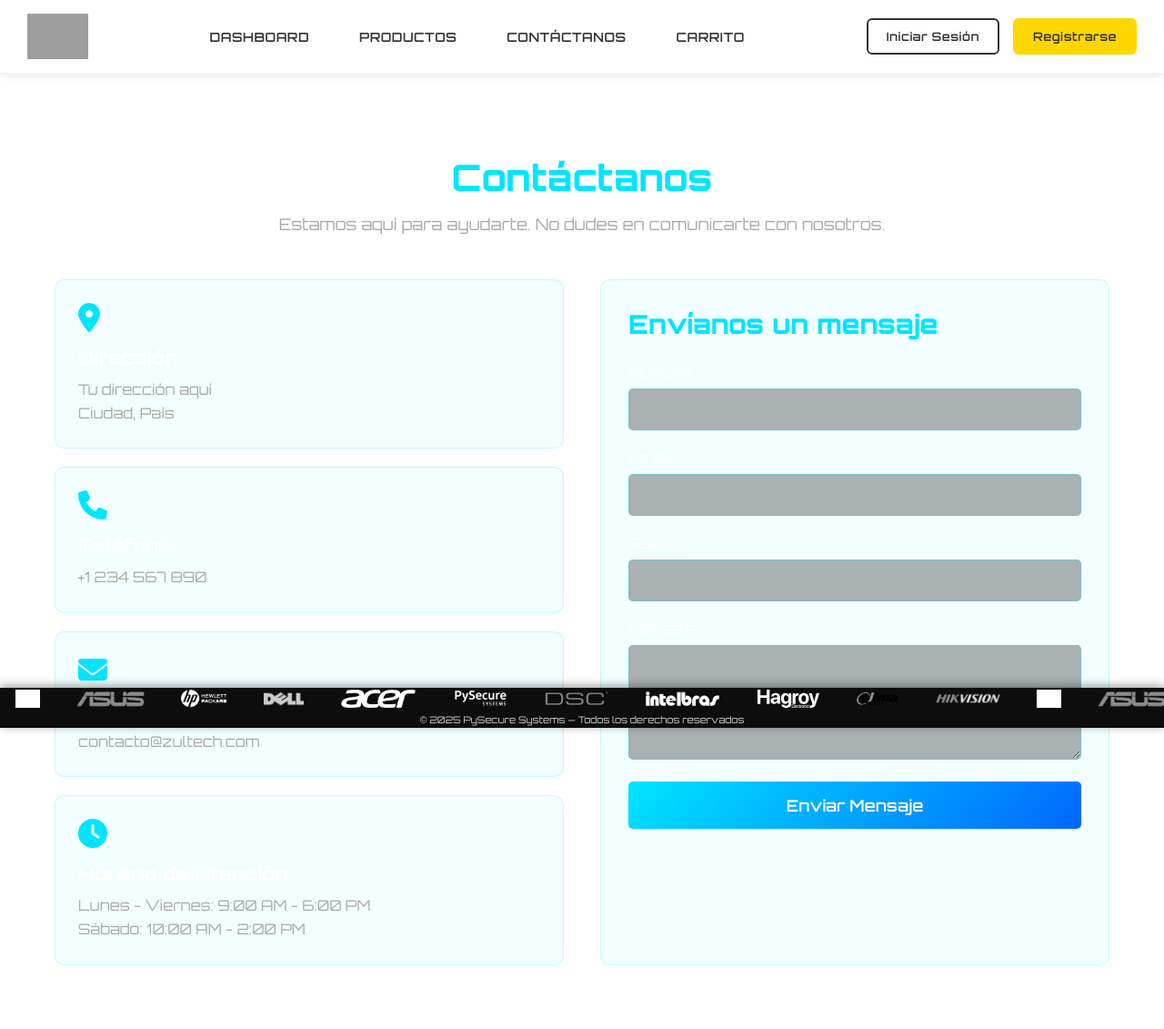
After one commit to BigBossSpektrum/MyWebsite, a Django app: page /contacto/ in a window 1280 px wide. The commit adds this page. Shown: the whole page at 91% size. Run offline with Django 5.2, Linux system fonts and the light colour scheme; grey boxes are pictures that could not be loaded.

Commit message:
feat: Add contact page with form and styling for user inquiries

```diff
--- /dev/null
+++ b/app_website/templates/contact.html
@@ -0,0 +1,73 @@
+{% extends 'base.html' %}
+{% load static %}
+
+{% block title %}Contáctanos - Zultech{% endblock %}
+
+{% block extra_css %}
+<link rel="stylesheet" href="{% static 'css/app_website/contact.css' %}">
+{% endblock %}
+
+{% block content %}
+<div class="contact-container">
+    <div class="contact-header">
+        <h1>Contáctanos</h1>
+        <p>Estamos aquí para ayudarte. No dudes en comunicarte con nosotros.</p>
+    </div>
+
+    <div class="contact-content">
+        <div class="contact-info">
+            <div class="info-card">
+                <i class="fas fa-map-marker-alt"></i>
+                <h3>Dirección</h3>
+                <p>Tu dirección aquí<br>Ciudad, País</p>
+            </div>
+
+            <div class="info-card">
+                <i class="fas fa-phone"></i>
+                <h3>Teléfono</h3>
+                <p>+1 234 567 890</p>
+            </div>
+
+            <div class="info-card">
+                <i class="fas fa-envelope"></i>
+                <h3>Email</h3>
+                <p>contacto@zultech.com</p>
+            </div>
+
+            <div class="info-card">
+                <i class="fas fa-clock"></i>
+                <h3>Horario de Atención</h3>
+                <p>Lunes - Viernes: 9:00 AM - 6:00 PM<br>Sábado: 10:00 AM - 2:00 PM</p>
+            </div>
+        </div>
+
+        <div class="contact-form">
+            <h2>Envíanos un mensaje</h2>
+            <form method="post">
+                {% csrf_token %}
+                <div class="form-group">
+                    <label for="name">Nombre</label>
+                    <input type="text" id="name" name="name" required>
+                </div>
+
+                <div class="form-group">
+                    <label for="email">Email</label>
+                    <input type="email" id="email" name="email" required>
+                </div>
+
+                <div class="form-group">
+                    <label for="subject">Asunto</label>
+                    <input type="text" id="subject" name="subject" required>
+                </div>
+
+                <div class="form-group">
+                    <label for="message">Mensaje</label>
+                    <textarea id="message" name="message" rows="5" required></textarea>
+                </div>
+
+                <button type="submit" class="btn-submit">Enviar Mensaje</button>
+            </form>
+        </div>
+    </div>
+</div>
+{% endblock %}
--- a/app_website/urls.py
+++ b/app_website/urls.py
@@ -3,4 +3,5 @@
 
 urlpatterns = [
     path('', views.Dashboard, name='Dashboard'),
+    path('contacto/', views.contact, name='contact'),
 ]
--- a/app_website/views.py
+++ b/app_website/views.py
@@ -3,3 +3,6 @@
 # Create your views here.
 def Dashboard(request):
     return render(request, 'home.html')
+
+def contact(request):
+    return render(request, 'contact.html')
--- /dev/null
+++ b/static/css/app_website/contact.css
@@ -0,0 +1,145 @@
+.contact-container {
+    max-width: 1200px;
+    margin: 0 auto;
+    padding: 40px 20px;
+}
+
+.contact-header {
+    text-align: center;
+    margin-bottom: 50px;
+}
+
+.contact-header h1 {
+    font-size: 2.5rem;
+    color: #00e5ff;
+    margin-bottom: 15px;
+    font-family: 'Orbitron', sans-serif;
+}
+
+.contact-header p {
+    font-size: 1.1rem;
+    color: #aaa;
+}
+
+.contact-content {
+    display: grid;
+    grid-template-columns: 1fr 1fr;
+    gap: 40px;
+    margin-top: 40px;
+}
+
+.contact-info {
+    display: grid;
+    grid-template-columns: 1fr;
+    gap: 20px;
+}
+
+.info-card {
+    background: rgba(0, 229, 255, 0.05);
+    border: 1px solid rgba(0, 229, 255, 0.2);
+    border-radius: 10px;
+    padding: 25px;
+    transition: all 0.3s ease;
+}
+
+.info-card:hover {
+    background: rgba(0, 229, 255, 0.1);
+    border-color: #00e5ff;
+    transform: translateY(-5px);
+}
+
+.info-card i {
+    font-size: 2rem;
+    color: #00e5ff;
+    margin-bottom: 15px;
+}
+
+.info-card h3 {
+    font-size: 1.3rem;
+    color: #fff;
+    margin-bottom: 10px;
+    font-family: 'Orbitron', sans-serif;
+}
+
+.info-card p {
+    color: #aaa;
+    line-height: 1.6;
+}
+
+.contact-form {
+    background: rgba(0, 229, 255, 0.05);
+    border: 1px solid rgba(0, 229, 255, 0.2);
+    border-radius: 10px;
+    padding: 30px;
+}
+
+.contact-form h2 {
+    font-size: 1.8rem;
+    color: #00e5ff;
+    margin-bottom: 25px;
+    font-family: 'Orbitron', sans-serif;
+}
+
+.form-group {
+    margin-bottom: 20px;
+}
+
+.form-group label {
+    display: block;
+    color: #fff;
+    margin-bottom: 8px;
+    font-weight: 500;
+}
+
+.form-group input,
+.form-group textarea {
+    width: 100%;
+    padding: 12px;
+    background: rgba(0, 0, 0, 0.3);
+    border: 1px solid rgba(0, 229, 255, 0.3);
+    border-radius: 5px;
+    color: #fff;
+    font-size: 1rem;
+    transition: all 0.3s ease;
+}
+
+.form-group input:focus,
+.form-group textarea:focus {
+    outline: none;
+    border-color: #00e5ff;
+    background: rgba(0, 0, 0, 0.5);
+}
+
+.form-group textarea {
+    resize: vertical;
+    min-height: 120px;
+}
+
+.btn-submit {
+    width: 100%;
+    padding: 15px;
+    background: linear-gradient(135deg, #00e5ff, #0066ff);
+    border: none;
+    border-radius: 5px;
+    color: #fff;
+    font-size: 1.1rem;
+    font-weight: 600;
+    cursor: pointer;
+    transition: all 0.3s ease;
+    font-family: 'Orbitron', sans-serif;
+}
+
+.btn-submit:hover {
+    transform: translateY(-2px);
+    box-shadow: 0 5px 15px rgba(0, 229, 255, 0.4);
+}
+
+@media (max-width: 768px) {
+    .contact-content {
+        grid-template-columns: 1fr;
+    }
+
+    .contact-header h1 {
+        font-size: 2rem;
+    }
+}
--- a/templates/base.html
+++ b/templates/base.html
@@ -26,6 +26,7 @@
             <div class="navbar-links">
                 <a href="{% url 'Dashboard' %}">Dashboard</a>
                 <a href="{% url 'products:product_list' %}">Productos</a>
+                <a href="{% url 'contact' %}">Contáctanos</a>
                 <a href="{% url 'cart:cart_view' %}" class="cart-link">
                     Carrito
                     {% if cart_count %}
```
